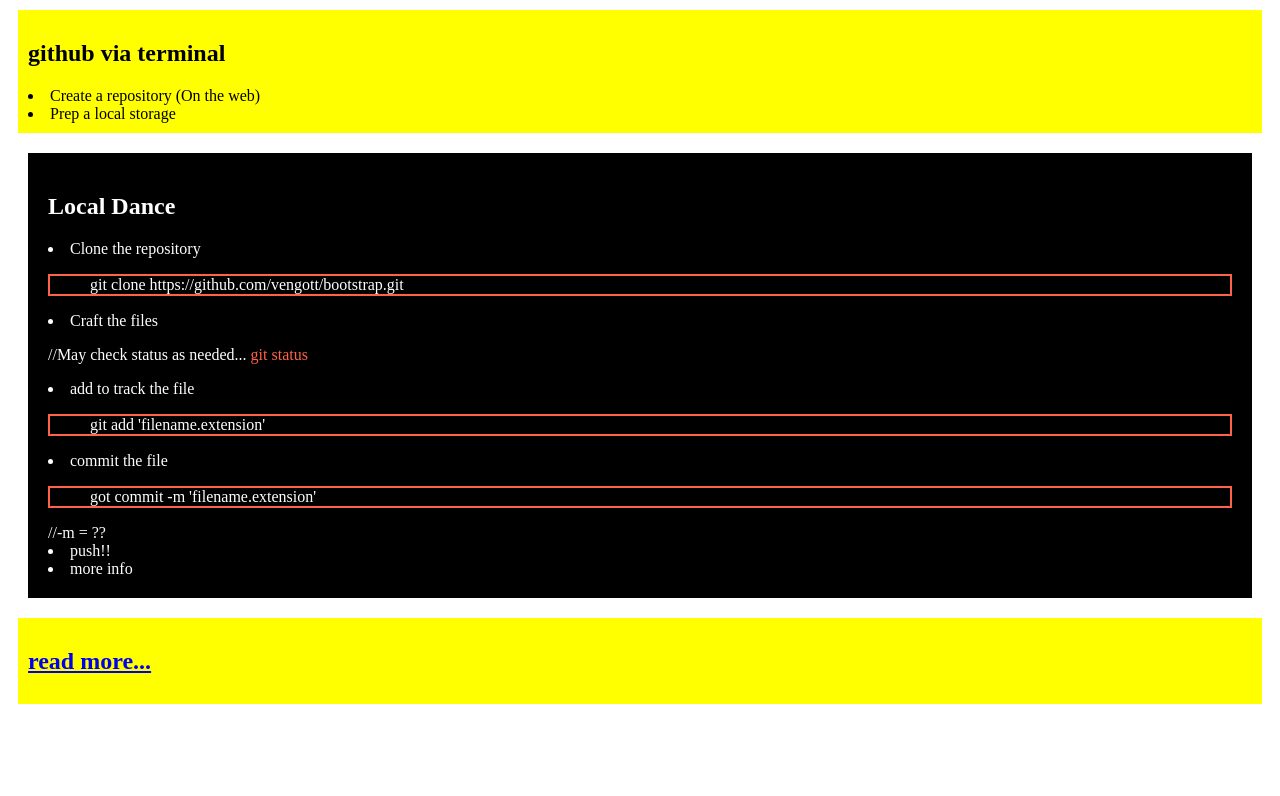
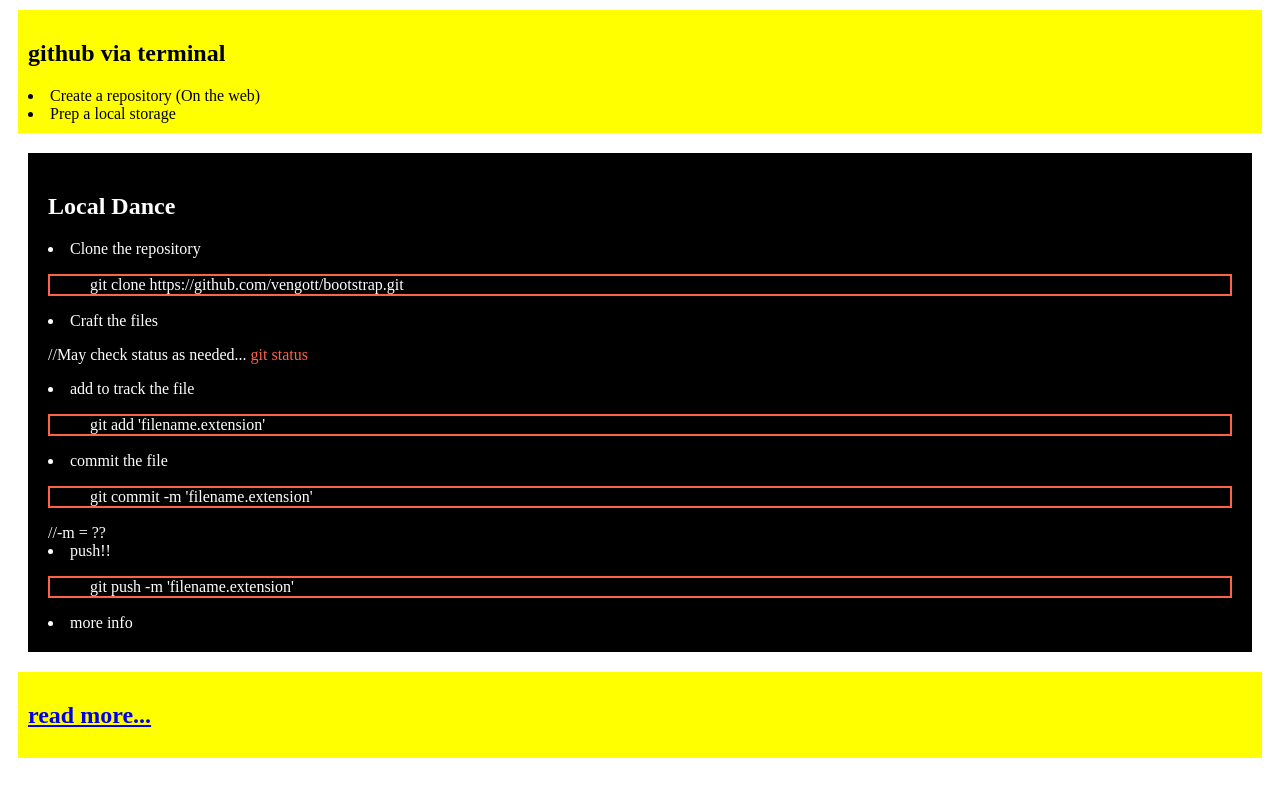
Before and after one commit to vengott/bootstrap, a plain HTML site: page bootindex.html in a window 1280 px wide. Drawn offline with Linux system fonts and the light colour scheme.

Commit message:
Who gonna push THTAHTAgit add bootindex.html

```diff
--- a/bootindex.html
+++ b/bootindex.html
@@ -38,10 +38,13 @@
             </ul>
           <li>commit the file</li>
             <ul style = "border: 2px solid Tomato;">
-              got commit -m 'filename.extension'
+              git commit -m 'filename.extension'
             </ul>
             //-m = ??
           <li>push!!</li>
+            <ul style = "border: 2px solid Tomato;">
+              git push -m 'filename.extension'
+            </ul>
           <li>more info</li>
       </div>
       <div class="webaccess">
```
